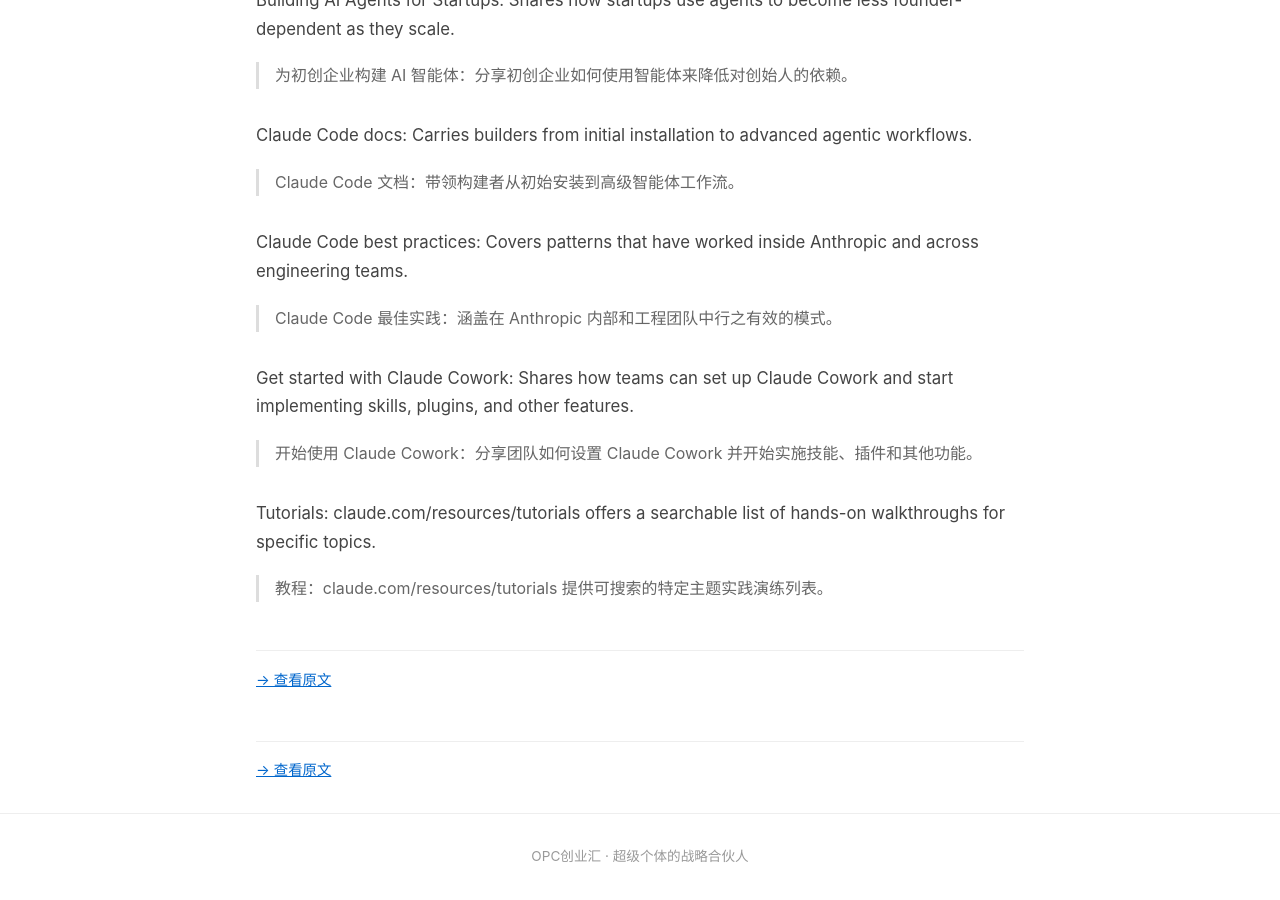
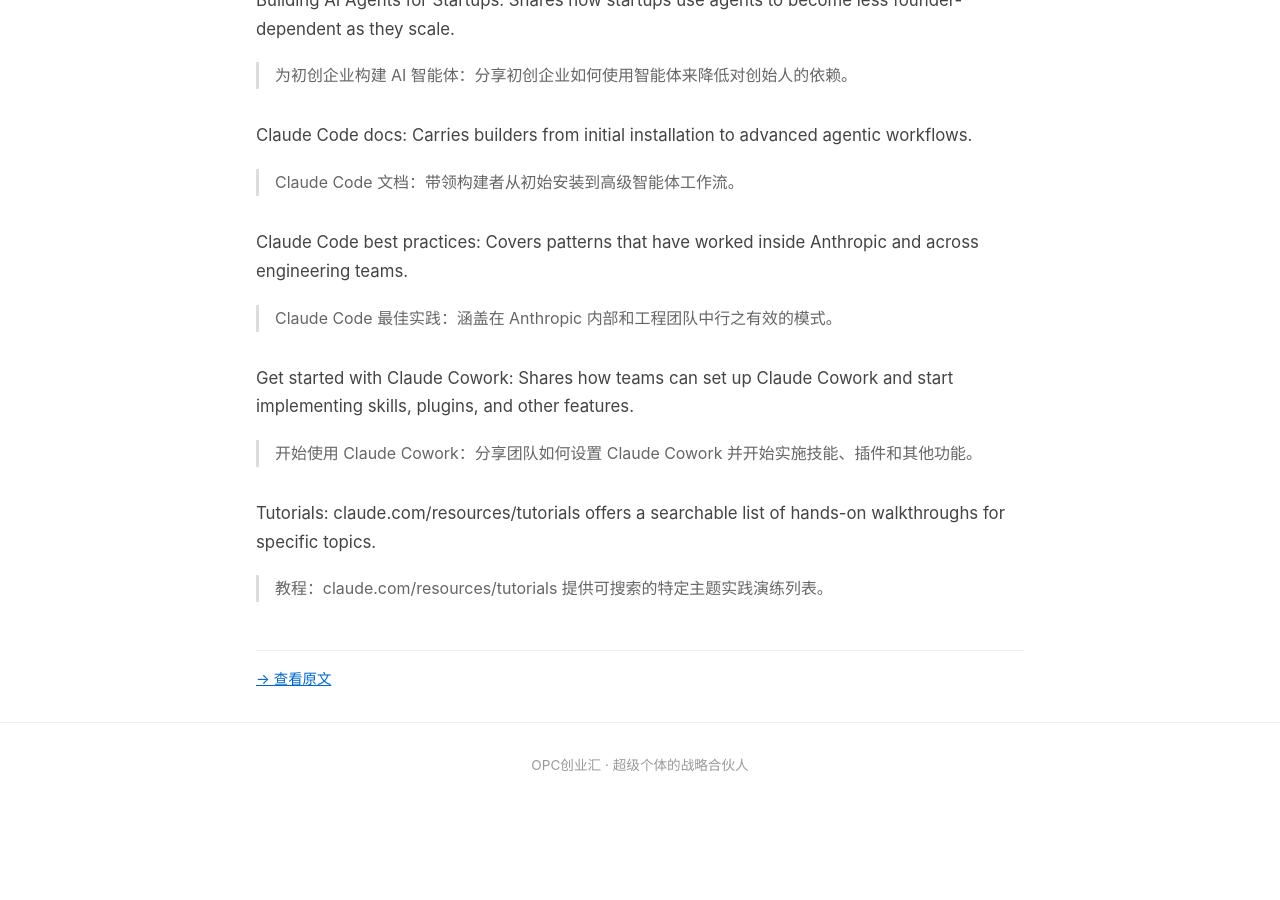
Before and after one commit to Caro-Li-C/opcstartup-site, a Jekyll site: the page built from _posts/2026-05-20-founders-playbook-ai-native.md, in a window 1280 px wide and 900 px high, scrolled down 10647 px. Built offline with Jekyll 4.4.1, drawn with Linux system fonts in a browser that asks for light colours; after the commit the page ends 11456 px from its top, so only the background shows below that.

Commit message:
Update 2026-05-20-founders-playbook-ai-native.md

```diff
--- a/_posts/2026-05-20-founders-playbook-ai-native.md
+++ b/_posts/2026-05-20-founders-playbook-ai-native.md
@@ -359,7 +359,3 @@
 <p class="en-text">Tutorials: claude.com/resources/tutorials offers a searchable list of hands-on walkthroughs for specific topics.</p>
 <p class="zh-text">教程：claude.com/resources/tutorials 提供可搜索的特定主题实践演练列表。</p>
 </div>
-
-<div class="post-source">
-<a href="https://www.anthropic.com/founders-playbook" target="_blank">→ 查看原文</a>
-</div>
```
